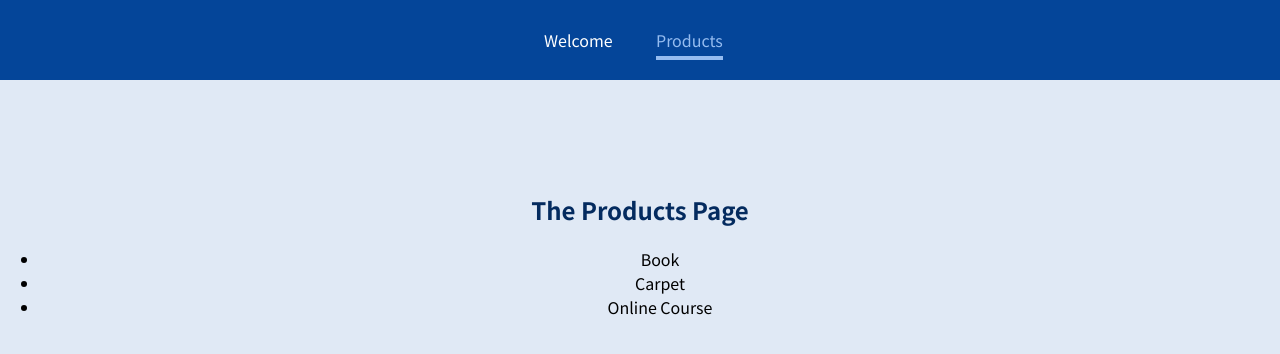
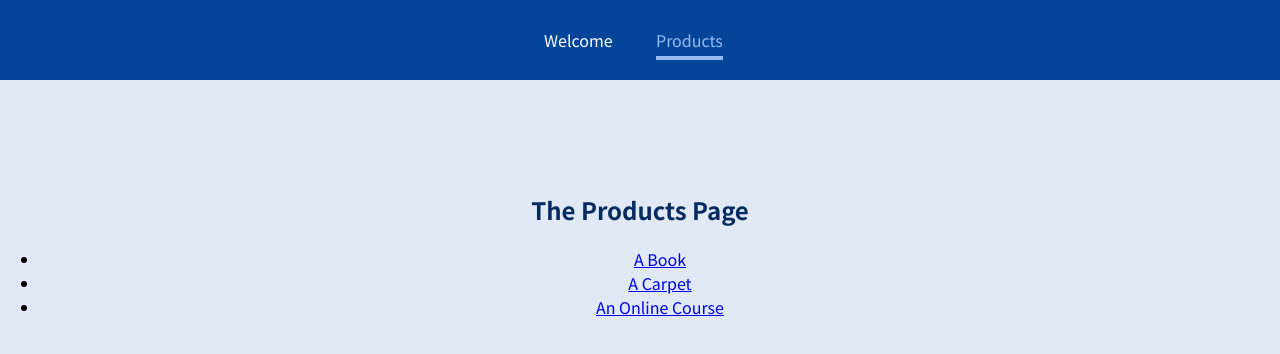
Before and after one commit to meredithbloom/react-router-tutorial, a React (Create React App) app: page /products in a window 1280 px wide. Shown: the top 354 px of the page. Built offline with nearby package versions, Linux system fonts and the light colour scheme.

Commit message:
added nested route inside welcome component

```diff
--- a/src/App.js
+++ b/src/App.js
@@ -1,5 +1,5 @@
 
-import { Route } from 'react-router-dom';
+import { Route, Switch } from 'react-router-dom';
 
 import logo from './logo.svg';
 import './App.css';
@@ -13,15 +13,17 @@
     <div>
       <MainHeader/>
       <main>
+        <Switch>
           <Route path="/welcome">
             <Welcome />
           </Route>
-        <Route path="/products">
+          <Route path="/products" exact>
             <Products />
           </Route>
-        <Route path="/product-detail/:productId">
+          <Route path="/products/:productId">
             <ProductDetail />
           </Route>
+        </Switch>
       </main>
     </div>
   );
--- a/src/pages/Products.js
+++ b/src/pages/Products.js
@@ -1,13 +1,19 @@
-
+import {Link} from 'react-router-dom'
 
 const Products = () => {
     return (
         <section>
             <h1>The Products Page</h1>
             <ul>
-                <li>Book</li>
-                <li>Carpet</li>
-                <li>Online Course</li>
+                <li>
+                    <Link to="/products/p1">A Book</Link>
+                </li>
+                <li>
+                    <Link to="/products/p2">A Carpet</Link>
+                </li>
+                <li>
+                    <Link to="/products/p3">An Online Course</Link>
+                </li>
             </ul>
         </section>
     )
--- a/src/pages/Welcome.js
+++ b/src/pages/Welcome.js
@@ -1,8 +1,14 @@
 
+import { Route } from "react-router-dom"
 
 const Welcome = () => {
     return (
-        <h1>The Welcome Page</h1>
+        <section>
+            <h1>The Welcome Page</h1>
+            <Route path="/welcome/new-user">
+                <p>Welcome, new user!</p>
+            </Route>
+        </section>
     )
 }
 
```
Lines whose indentation alone changed are shown as unchanged.
